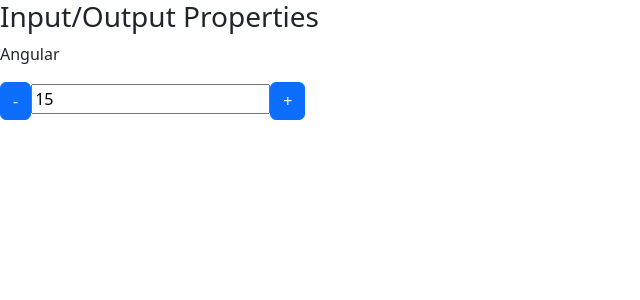
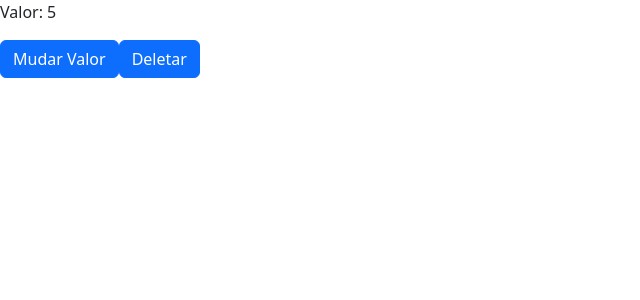
Before and after one commit to Airak/loiane-training, an Angular app in the folder data-binding/: page / in a window 1280 px wide. Shown: the top 300 px of the page, without its empty margins (0-640 px from the left). Built offline with nearby package versions, Linux system fonts and the light colour scheme.

Commit message:
15: Ciclo de vida do Componente

```diff
--- a/data-binding/src/app/app.component.html
+++ b/data-binding/src/app/app.component.html
@@ -1 +1,5 @@
-<app-data-binding></app-data-binding>
+<!-- <app-data-binding></app-data-binding> -->
+
+<app-ciclo [valorInicial]="valor" *ngIf="!deletarCiclo"></app-ciclo>
+<button class="btn btn-primary" (click)="mudarValor()">Mudar Valor</button>
+<button class="btn btn-primary" (click)="destruirClico()">Deletar</button>
--- a/data-binding/src/app/app.component.ts
+++ b/data-binding/src/app/app.component.ts
@@ -6,5 +6,16 @@
   styleUrls: ['./app.component.css']
 })
 export class AppComponent {
-  title = 'data-binding';
+
+  valor: number = 5;
+
+  deletarCiclo: boolean = false;
+
+  mudarValor(){
+    this.valor++;
+  }
+
+  destruirClico(){
+    this.deletarCiclo = true;
+  }
 }
--- a/data-binding/src/app/app.module.ts
+++ b/data-binding/src/app/app.module.ts
@@ -5,13 +5,15 @@
 import { DataBindingComponent } from './data-binding/data-binding.component';
 import { InputPropertyComponent } from './input-property/input-property.component';
 import { OutputPropertyComponent } from './output-property/output-property.component';
+import { CicloComponent } from './ciclo/ciclo.component';
 
 @NgModule({
   declarations: [
     AppComponent,
     DataBindingComponent,
     InputPropertyComponent,
-    OutputPropertyComponent
+    OutputPropertyComponent,
+    CicloComponent
   ],
   imports: [
     BrowserModule
--- /dev/null
+++ b/data-binding/src/app/ciclo/ciclo.component.html
@@ -0,0 +1,3 @@
+<p>
+  Valor: {{ valorInicial }}
+</p>
--- /dev/null
+++ b/data-binding/src/app/ciclo/ciclo.component.ts
@@ -0,0 +1,64 @@
+import {
+  Component,
+  OnInit,
+  OnChanges,
+  DoCheck,
+  AfterContentInit,
+  AfterContentChecked,
+  AfterViewInit,
+  AfterViewChecked,
+  OnDestroy,
+  Input } from '@angular/core';
+
+@Component({
+  selector: 'app-ciclo',
+  templateUrl: './ciclo.component.html',
+  styleUrls: ['./ciclo.component.css']
+})
+export class CicloComponent implements OnChanges, OnInit,
+  DoCheck, AfterContentInit, AfterContentChecked,
+  AfterViewInit, AfterViewChecked, OnDestroy {
+
+  @Input() valorInicial: number = 10;
+
+  constructor() {
+    this.log('constructor');
+  }
+
+  ngOnChanges() {
+    this.log('ngOnChanges');
+  }
+
+  ngOnInit() {
+    this.log('ngOnInit');
+  }
+
+  ngDoCheck() {
+    this.log('ngDoCheck');
+  }
+
+  ngAfterContentInit() {
+    this.log('ngAfterContentInit');
+  }
+
+  ngAfterContentChecked() {
+    this.log('ngAfterContentChecked');
+  }
+
+  ngAfterViewInit() {
+    this.log('ngAfterViewInit');
+  }
+
+  ngAfterViewChecked() {
+    this.log('ngAfterViewChecked');
+  }
+
+  ngOnDestroy() {
+    this.log('ngOnDestroy');
+  }
+
+  private log(hook: string) {
+    console.log(hook);
+  }
+
+}
```
Also changed, not shown: data-binding/src/app/ciclo/ciclo.component.css (added), 1 other file (tests, documents, lock files or other folders).
